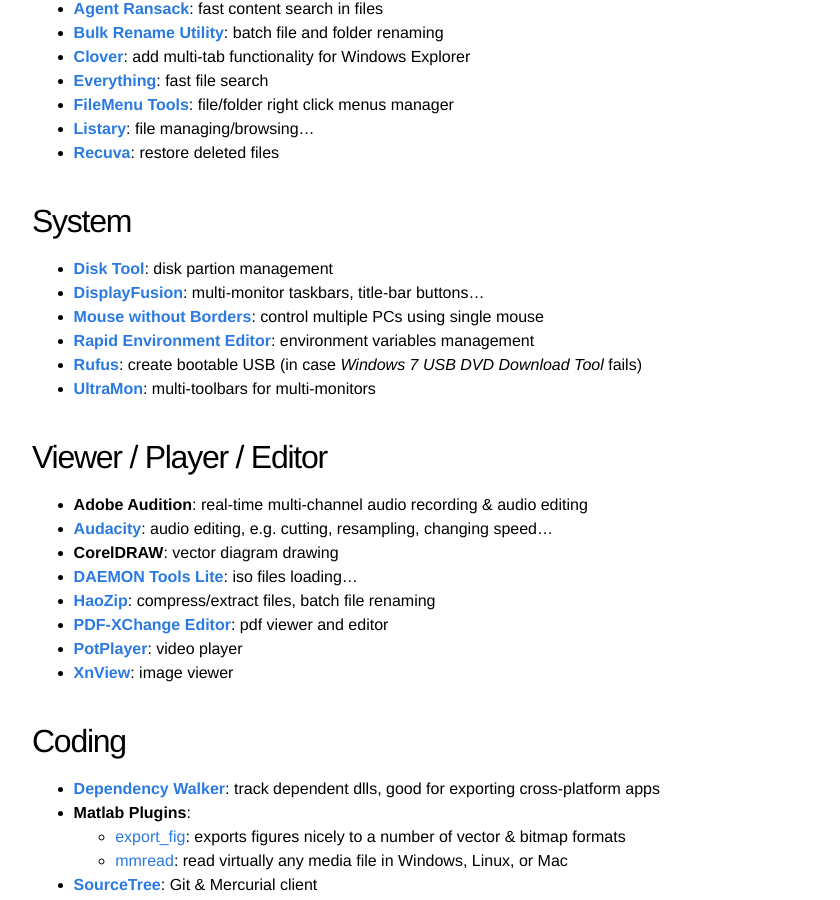
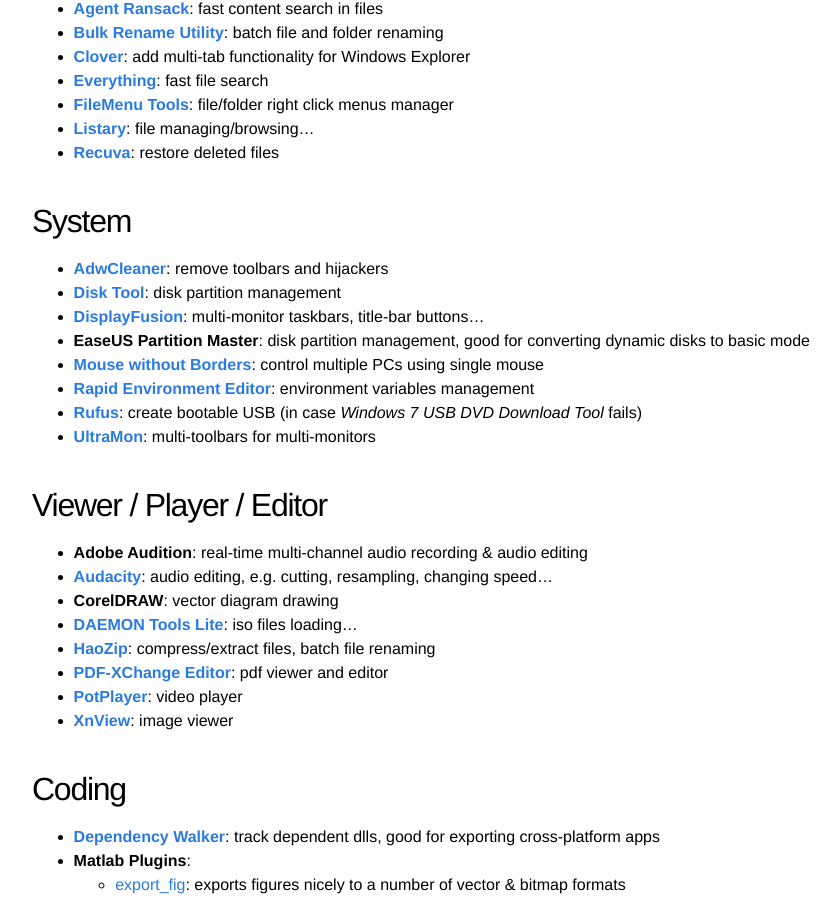
Before and after one commit to blog-ythu/blog-ythu.github.io, a Jekyll site: the page built from _posts/2013-05-24-good-PC-tools.md, in a window 1280 px wide and 900 px high, scrolled down 918 px. Shown: the whole window, without its empty margins (208-1048 px from the left). Built offline with Jekyll 4.4.1, drawn with Linux system fonts in a browser that asks for light colours; nearby versions of some CDN libraries; Markdown is read by kramdown in place of the engine named in the settings; comment, search, counter and statistics services are not loaded.

Commit message:
update post: Good PC tools

```diff
--- a/_posts/2013-05-24-good-PC-tools.md
+++ b/_posts/2013-05-24-good-PC-tools.md
@@ -35,8 +35,10 @@ mathjax: true
 - [**Recuva**](https://www.piriform.com/recuva/download): restore deleted files
 
 ## System
-- [**Disk Tool**](http://www.disktool.cn/feature.html): disk partion management
+- [**AdwCleaner**](https://toolslib.net/downloads/viewdownload/1-adwcleaner/): remove toolbars and hijackers
+- [**Disk Tool**](http://www.disktool.cn/feature.html): disk partition management
 - [**DisplayFusion**](http://www.displayfusion.com/Download/): multi-monitor taskbars, title-bar buttons...
+- **EaseUS Partition Master**: disk partition management, good for converting dynamic disks to basic mode
 - [**Mouse without Borders**](http://www.microsoft.com/en-hk/download/details.aspx?id=35460): control multiple PCs using single mouse
 - [**Rapid Environment Editor**](http://www.rapidee.com/en/download): environment variables management
 - [**Rufus**](https://rufus.akeo.ie/): create bootable USB (in case *Windows 7 USB DVD Download Tool* fails)
```
